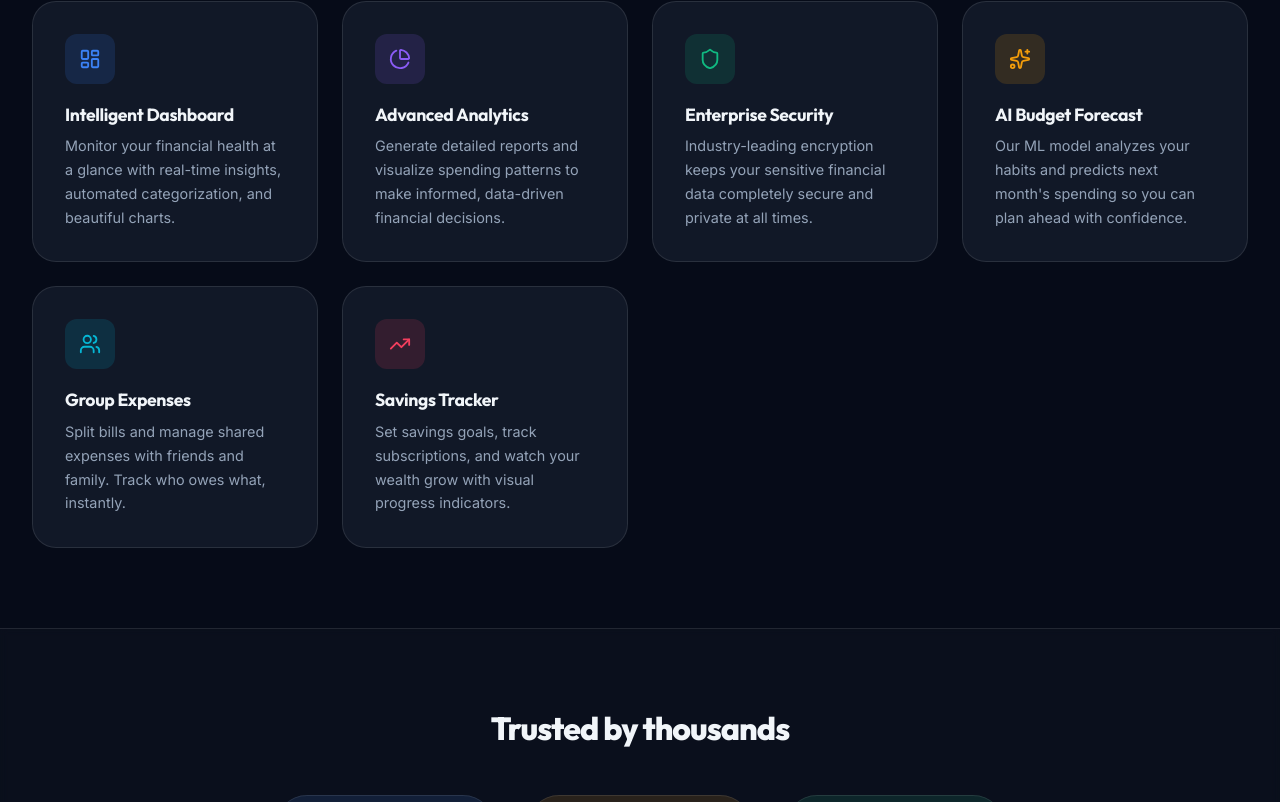
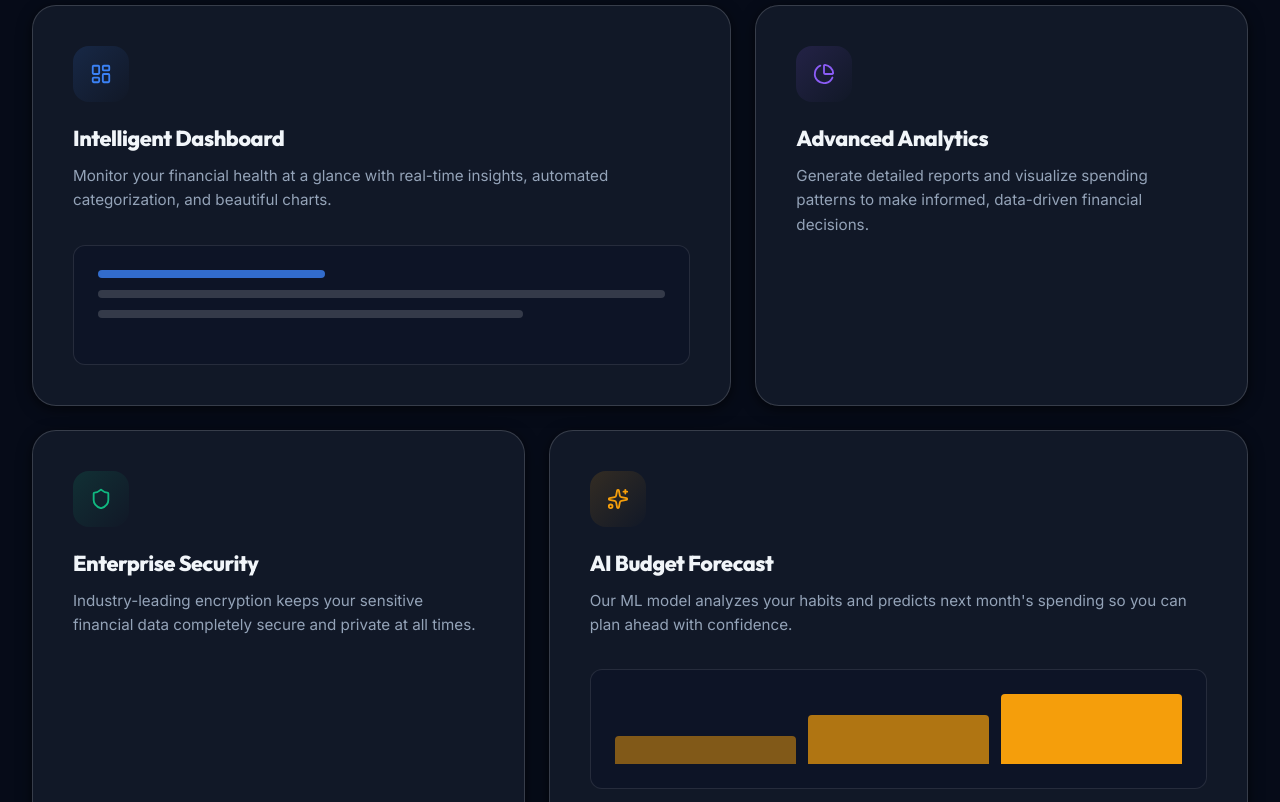
Before and after one commit to Samanirahul111/Yaarax-Expense-Tracker, a React (Vite) app in the folder frontend/: page / in a window 1280 px wide. Shown: the part 1658-2460 px from the top of the page. Built offline with nearby package versions, Linux system fonts and the light colour scheme; no server answers.

Commit message:
feat: premium home page UI revamp with bento grid and framer motion animations

```diff
--- a/frontend/src/home/Home.jsx
+++ b/frontend/src/home/Home.jsx
@@ -155,7 +155,7 @@ export default function Home() {
               </span>
             </div>
 
-            <h1 className="animate-slide-up delay-100 text-center" style={{ color: 'var(--text-primary)', margin: '0 auto 1.25rem', maxWidth: '820px' }}>
+            <h1 className="animate-slide-up delay-100 text-center" style={{ color: 'var(--text-primary)', margin: '0 auto 1.25rem', maxWidth: '820px', fontSize: 'clamp(2.75rem, 6vw, 4.5rem)', lineHeight: 1.1, letterSpacing: '-0.03em', fontWeight: 900 }}>
               Master Your Finances with{' '}
               <span style={{
                 background: 'var(--grad-primary)',
@@ -167,7 +167,7 @@ export default function Home() {
               </span>
             </h1>
 
-            <p className="hero-subtitle animate-slide-up delay-200 text-center">
+            <p className="hero-subtitle animate-slide-up delay-200 text-center" style={{ fontSize: '1.15rem', opacity: 0.85, maxWidth: '650px', margin: '0 auto 2.5rem' }}>
               The professional standard for personal and business expense tracking.
               Gain complete visibility into your cash flow with AI-powered insights and beautiful analytics.
             </p>
@@ -213,22 +213,24 @@ export default function Home() {
               initial={{ y: 100, opacity: 0 }}
               animate={{ y: 0, opacity: 1 }}
               transition={{ duration: 1, delay: 0.6, type: 'spring', bounce: 0.4 }}
+              className="mobile-hidden"
+              style={{ marginTop: '4rem', width: '100%', maxWidth: '900px', margin: '4rem auto 0' }}
+            >
+              <motion.div
+                animate={{ y: [0, -15, 0] }}
+                transition={{ repeat: Infinity, duration: 6, ease: "easeInOut" }}
                 style={{
-                marginTop: '4rem',
                   position: 'relative',
                   width: '100%',
-                maxWidth: '900px',
                   height: '400px',
-                margin: '4rem auto 0',
                   background: 'var(--bg-elevated)',
                   border: '1px solid var(--glass-border-md)',
                   borderRadius: 'var(--radius-2xl)',
-                boxShadow: 'var(--shadow-2xl), 0 0 60px rgba(59, 130, 246, 0.15)',
+                  boxShadow: 'var(--shadow-2xl), 0 20px 80px rgba(59, 130, 246, 0.15)',
                   overflow: 'hidden',
                   display: 'flex',
                   flexDirection: 'column'
                 }}
-              className="mobile-hidden"
               >
               {/* Mockup Header */}
               <div style={{ padding: '1rem', borderBottom: '1px solid var(--glass-border)', display: 'flex', gap: '8px', background: 'rgba(0,0,0,0.2)' }}>
@@ -254,6 +256,7 @@ export default function Home() {
                    <div style={{ width: '100%', flex: 1, background: 'var(--bg-surface)', border: '1px solid var(--glass-border)', borderRadius: '8px' }} />
                 </div>
               </div>
+              </motion.div>
             </motion.div>
           </div>
         </section>
@@ -284,9 +287,9 @@ export default function Home() {
               </p>
             </div>
 
-            <div className="features">
+            <div className="bento-grid">
               {features.map((f, idx) => (
-                <FeatureCard key={idx} {...f} delay={`delay-${(idx % 3 + 1) * 100}`} />
+                <FeatureCard key={idx} {...f} delay={(idx % 3 + 1) * 0.1} index={idx} />
               ))}
             </div>
           </div>
@@ -301,16 +304,16 @@ export default function Home() {
           backdropFilter: 'blur(4px)',
         }}>
           <div className="section-content">
-            <div className="text-center animate-slide-up" style={{ marginBottom: '3rem' }}>
+            <motion.div initial={{ opacity: 0, y: 30 }} whileInView={{ opacity: 1, y: 0 }} viewport={{ once: true }} transition={{ duration: 0.6 }} className="text-center" style={{ marginBottom: '3rem' }}>
               <h2 className="section-title" style={{ fontSize: '2rem' }}>Trusted by thousands</h2>
-            </div>
+            </motion.div>
             <div style={{ display: 'flex', justifyContent: 'center', gap: '2rem', flexWrap: 'wrap' }}>
               {[
                 { icon: <Users size={28} />, value: stats.total_users, suffix: '+', label: 'Active Users', color: 'var(--accent-primary)', bg: 'rgba(59,130,246,0.12)' },
                 { icon: <Star size={28} fill="#f59e0b" color="#f59e0b" />, value: stats.average_rating || 4.9, suffix: '', label: `from ${stats.total_ratings || '100'}+ reviews`, color: 'var(--accent-amber)', bg: 'rgba(245,158,11,0.12)' },
                 { icon: <CheckCircle2 size={28} />, value: 99, suffix: '%', label: 'Satisfaction Rate', color: 'var(--accent-emerald)', bg: 'rgba(16,185,129,0.12)' },
               ].map((s, i) => (
-                <div key={i} className="animate-scale-in" style={{
+                <motion.div key={i} initial={{ opacity: 0, scale: 0.9 }} whileInView={{ opacity: 1, scale: 1 }} viewport={{ once: true }} transition={{ duration: 0.5, delay: i * 0.1, type: 'spring' }} style={{
                   display: 'flex', flexDirection: 'column', alignItems: 'center', gap: '0.75rem',
                   padding: '2rem 3rem',
                   background: s.bg,
@@ -318,7 +321,6 @@ export default function Home() {
                   borderRadius: 'var(--radius-2xl)',
                   minWidth: '220px',
                   backdropFilter: 'blur(12px)',
-                  animation: `scaleIn 0.5s var(--ease-spring) ${i * 100 + 200}ms both`,
                 }}>
                   <div style={{ color: s.color }}>{s.icon}</div>
                   <div style={{
@@ -328,7 +330,7 @@ export default function Home() {
                     <AnimatedCounter target={typeof s.value === 'number' ? s.value : 0} suffix={s.suffix} />
                   </div>
                   <div style={{ fontSize: '0.9rem', color: 'var(--text-secondary)', fontWeight: 500 }}>{s.label}</div>
-                </div>
+                </motion.div>
               ))}
             </div>
           </div>
@@ -337,7 +339,7 @@ export default function Home() {
         {/* ─── TEAM ─── */}
         <section className="section" style={{ padding: '5rem 2rem' }}>
           <div className="section-content">
-            <div className="text-center animate-slide-up" style={{ marginBottom: '3.5rem' }}>
+            <motion.div initial={{ opacity: 0, y: 30 }} whileInView={{ opacity: 1, y: 0 }} viewport={{ once: true }} transition={{ duration: 0.6 }} className="text-center" style={{ marginBottom: '3.5rem' }}>
               <div style={{
                 display: 'inline-flex', alignItems: 'center', gap: '0.5rem',
                 padding: '0.35rem 1rem',
@@ -353,10 +355,10 @@ export default function Home() {
               </div>
               <h2 className="section-title">Meet the Creator</h2>
               <p className="section-subtitle">The vision and code behind Yaarax Expense Tracker.</p>
-            </div>
+            </motion.div>
 
-            <div style={{ display: 'flex', justifyContent: 'center', alignItems: 'center' }}>
-              <div className="animate-slide-up delay-100 card-solid" style={{
+            <motion.div initial={{ opacity: 0, y: 30 }} whileInView={{ opacity: 1, y: 0 }} viewport={{ once: true }} transition={{ duration: 0.6, delay: 0.1 }} style={{ display: 'flex', justifyContent: 'center', alignItems: 'center' }}>
+              <div className="card-solid" style={{
                 padding: '2.5rem',
                 textAlign: 'center',
                 display: 'flex',
@@ -402,7 +404,7 @@ export default function Home() {
                   </p>
                 </div>
               </div>
-            </div>
+            </motion.div>
           </div>
         </section>
 
@@ -422,7 +424,7 @@ export default function Home() {
             filter: 'blur(40px)', pointerEvents: 'none',
           }} />
 
-          <div className="section-content text-center animate-slide-up" style={{ position: 'relative' }}>
+          <motion.div initial={{ opacity: 0, scale: 0.95 }} whileInView={{ opacity: 1, scale: 1 }} viewport={{ once: true }} transition={{ duration: 0.8 }} className="section-content text-center" style={{ position: 'relative' }}>
             <div style={{
               display: 'inline-flex', alignItems: 'center', gap: '0.5rem',
               padding: '0.35rem 1rem',
@@ -460,46 +462,77 @@ export default function Home() {
                 View Demo
               </button>
             </div>
-          </div>
+          </motion.div>
         </section>
       </main>
     </div>
   );
 }
 
-function FeatureCard({ icon, title, desc, gradient, glow, accent, delay }) {
+function FeatureCard({ icon, title, desc, gradient, glow, accent, delay, index }) {
   const [hovered, setHovered] = useState(false);
   return (
-    <div
-      className={`animate-slide-up ${delay} card-solid`}
+    <motion.div
+      initial={{ opacity: 0, y: 30 }}
+      whileInView={{ opacity: 1, y: 0 }}
+      viewport={{ once: true, margin: "-50px" }}
+      transition={{ duration: 0.6, delay: delay, type: 'spring', bounce: 0.4 }}
+      className="card-solid bento-item"
       style={{
-        padding: '2rem',
-        transition: 'transform 0.35s var(--ease-bounce), box-shadow 0.35s ease, border-color 0.3s ease',
-        transform: hovered ? 'translateY(-8px)' : 'translateY(0)',
-        boxShadow: hovered ? `var(--shadow-xl), 0 0 40px ${glow}` : 'none',
-        borderColor: hovered ? `${accent}40` : 'var(--glass-border)',
+        padding: '2.5rem',
+        transition: 'transform 0.4s var(--ease-bounce), box-shadow 0.4s ease, border-color 0.3s ease',
+        transform: hovered ? 'translateY(-6px) scale(1.01)' : 'translateY(0) scale(1)',
+        boxShadow: hovered ? `var(--shadow-xl), 0 0 40px ${glow}` : 'var(--shadow-md)',
+        borderColor: hovered ? `${accent}60` : 'var(--glass-border-md)',
+        background: hovered ? `linear-gradient(135deg, var(--bg-card) 0%, ${gradient} 100%)` : 'var(--bg-card)',
         cursor: 'default',
+        justifyContent: 'space-between',
+        display: 'flex',
+        flexDirection: 'column',
+        height: '100%'
       }}
       onMouseEnter={() => setHovered(true)}
       onMouseLeave={() => setHovered(false)}
     >
+      <div>
         <div style={{
-        width: '50px', height: '50px', borderRadius: 'var(--radius-md)',
-        background: hovered ? `linear-gradient(135deg, ${glow}, ${gradient})` : gradient,
-        border: `1px solid ${hovered ? accent + '66' : accent + '33'}`,
+          width: '56px', height: '56px', borderRadius: 'var(--radius-lg)',
+          background: hovered ? `linear-gradient(135deg, ${glow}, ${gradient})` : `linear-gradient(135deg, ${gradient}, transparent)`,
+          border: `1px solid ${hovered ? accent + '80' : accent + '40'}`,
           display: 'flex', alignItems: 'center', justifyContent: 'center',
-        color: accent, marginBottom: '1.25rem',
-        transition: 'all 0.35s var(--ease-bounce)',
-        transform: hovered ? 'scale(1.12) rotate(5deg)' : 'scale(1)',
-        boxShadow: hovered ? `0 8px 20px ${glow}` : 'none',
+          color: hovered ? '#fff' : accent, marginBottom: '1.5rem',
+          transition: 'all 0.4s var(--ease-bounce)',
+          transform: hovered ? 'scale(1.15) rotate(8deg)' : 'scale(1)',
+          boxShadow: hovered ? `0 10px 25px ${glow}` : 'none',
         }}>
           {icon}
         </div>
         <h3 style={{
-        fontFamily: 'var(--font-heading)', fontSize: '1.1rem', fontWeight: 700,
-        marginBottom: '0.6rem', color: 'var(--text-primary)',
-      }}>{title}</h3>
-      <p style={{ color: 'var(--text-secondary)', fontSize: '0.9rem', lineHeight: 1.65 }}>{desc}</p>
+          fontFamily: 'var(--font-heading)', fontSize: '1.35rem', fontWeight: 800,
+          marginBottom: '0.75rem', color: 'var(--text-primary)',
+          letterSpacing: '-0.02em'
+        }}>
+          {title}
+        </h3>
+        <p style={{ color: 'var(--text-secondary)', fontSize: '0.95rem', lineHeight: 1.6, margin: 0, fontWeight: 400 }}>
+          {desc}
+        </p>
       </div>
+
+      {index === 0 && (
+          <div style={{ marginTop: '2rem', flex: 1, background: 'var(--bg-surface)', borderRadius: 'var(--radius-md)', border: '1px solid var(--glass-border)', padding: '1.5rem', display: 'flex', flexDirection: 'column', gap: '12px', minHeight: '120px' }}>
+              <div style={{ width: '40%', height: '8px', borderRadius: '4px', background: 'var(--accent-primary)', opacity: 0.8 }} />
+              <div style={{ width: '100%', height: '8px', borderRadius: '4px', background: 'var(--glass-border-md)' }} />
+              <div style={{ width: '75%', height: '8px', borderRadius: '4px', background: 'var(--glass-border-md)' }} />
+          </div>
+      )}
+      {index === 3 && (
+          <div style={{ marginTop: '2rem', flex: 1, background: 'var(--bg-surface)', borderRadius: 'var(--radius-md)', border: '1px solid var(--glass-border)', padding: '1.5rem', display: 'flex', alignItems: 'flex-end', gap: '12px', minHeight: '120px' }}>
+              <div style={{ flex: 1, height: '40%', background: 'var(--accent-amber)', borderRadius: '4px 4px 0 0', opacity: 0.5 }} />
+              <div style={{ flex: 1, height: '70%', background: 'var(--accent-amber)', borderRadius: '4px 4px 0 0', opacity: 0.7 }} />
+              <div style={{ flex: 1, height: '100%', background: 'var(--accent-amber)', borderRadius: '4px 4px 0 0' }} />
+          </div>
+      )}
+    </motion.div>
   );
 }
--- a/frontend/src/index.css
+++ b/frontend/src/index.css
@@ -527,13 +527,35 @@ h1, h2, h3, h4, h5, h6 {
 }
 
 /* ============================================================
-   FEATURES GRID
+   BENTO GRID (FEATURES)
    ============================================================ */
-.features {
+.bento-grid {
   display: grid;
-  grid-template-columns: repeat(auto-fit, minmax(280px, 1fr));
+  grid-template-columns: repeat(12, 1fr);
   gap: 1.5rem;
   width: 100%;
+}
+
+.bento-item {
+  position: relative;
+  overflow: hidden;
+  display: flex;
+  flex-direction: column;
+}
+
+.bento-item:nth-child(1) { grid-column: span 7; }
+.bento-item:nth-child(2) { grid-column: span 5; }
+.bento-item:nth-child(3) { grid-column: span 5; }
+.bento-item:nth-child(4) { grid-column: span 7; }
+.bento-item:nth-child(5) { grid-column: span 6; }
+.bento-item:nth-child(6) { grid-column: span 6; }
+
+@media (max-width: 900px) {
+  .bento-item:nth-child(1), .bento-item:nth-child(2),
+  .bento-item:nth-child(3), .bento-item:nth-child(4),
+  .bento-item:nth-child(5), .bento-item:nth-child(6) {
+    grid-column: span 12;
+  }
 }
 
 .feature-card {
```
Lines whose indentation alone changed are shown as unchanged.
